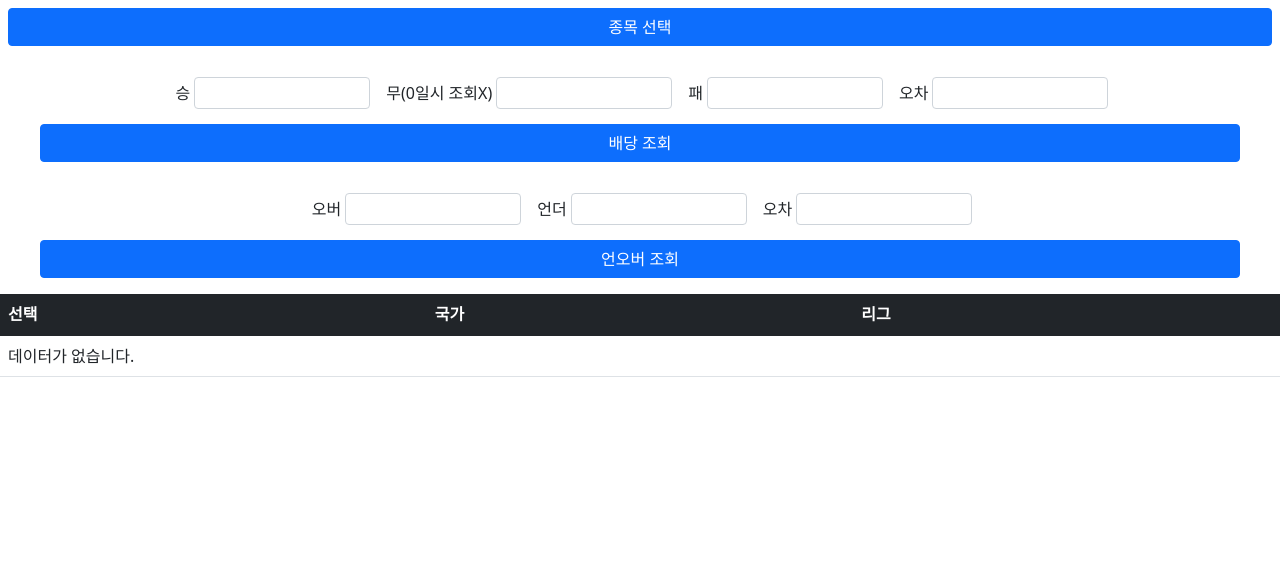
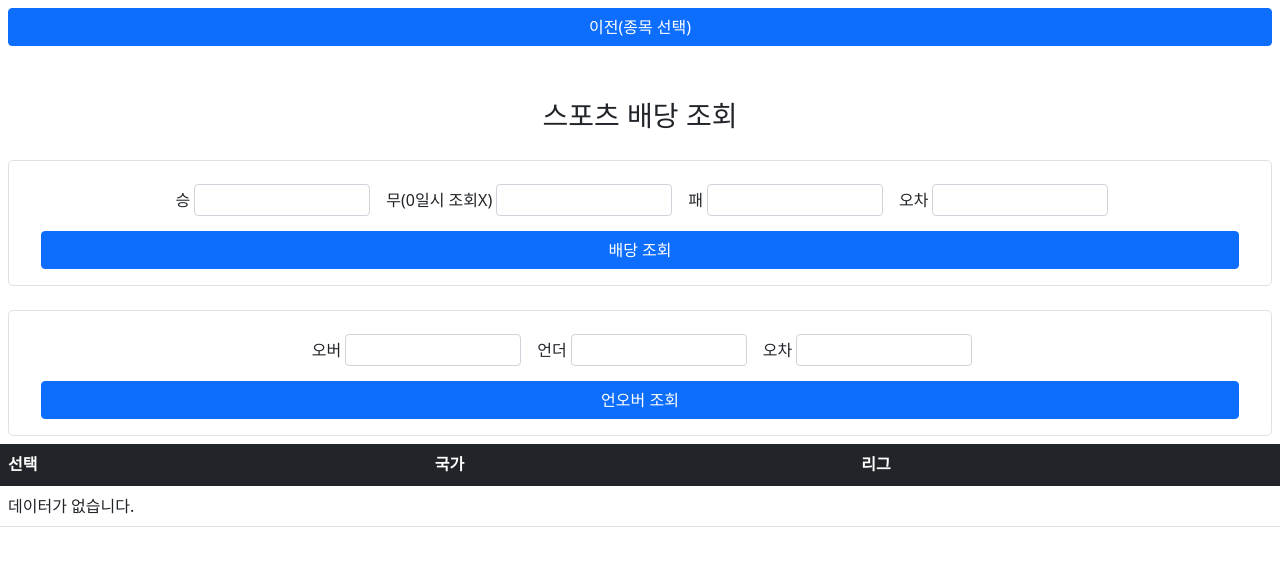
Before and after one commit to Cryptottat/django-channels-on-ec2, a Django app: page /sports/detail/1/ in a window 1280 px wide. Shown: the top 566 px of the page. Run offline with Django 4.2, Linux system fonts and the light colour scheme; data that the repository does not hold is empty; parts of the project's set-up code (start-up, migrations or seed data) failed here and were passed over; some libraries are stand-ins or nearby versions.

Commit message:
design update

```diff
--- a/sports/views.py
+++ b/sports/views.py
@@ -149,6 +149,14 @@ def get_checkbox(request):
     return render(request, 'sports/sports_index.html', {'sport_name_list': sport_name_list})
 
 def detail(request,sport_name):
+    if '하키' == sport_name:
+        sport_name = 'Hockey'
+    elif '농구' == sport_name:
+        sport_name = 'Basketball'
+    elif '야구' == sport_name:
+        sport_name = 'Baseball'
+    elif '축구' == sport_name:
+        sport_name = 'Football'
     sport_name=sport_name.lower()
     type_list = TypeInfo.objects.filter(sport_name=sport_name).values()
     score_list = ScoreInfo.objects.filter(sport_name=sport_name).all().values()
@@ -168,8 +176,20 @@ def index(request):
     #     value_list.append(i.values())
     print(sport_name_list)
 
+    kr_sport_name_list = []
+    for en_sport_name in sport_name_list:
+        if 'Hockey' == en_sport_name:
+            kr_sport_name_list.append('하키')
+        elif 'Basketball' == en_sport_name:
+            kr_sport_name_list.append('농구')
+        elif 'Baseball' == en_sport_name:
+            kr_sport_name_list.append('야구')
+        elif 'Football' == en_sport_name:
+            kr_sport_name_list.append('축구')
 
-    return render(request, 'sports/sports_index.html',{'sport_name_list':sport_name_list})
+
+
+    return render(request, 'sports/sports_index.html',{'sport_name_list':kr_sport_name_list})
 
 
 class Upload(APIView):
--- a/templates/sports/odds_result.html
+++ b/templates/sports/odds_result.html
@@ -67,7 +67,7 @@
         {% endfor %}
         {% else %}
         <tr>
-            <td colspan="3">공지사항이 없습니다.</td>
+            <td colspan="3">데이터가 없습니다.</td>
         </tr>
         {% endif %}
         </tbody>
--- a/templates/sports/sports_detail.html
+++ b/templates/sports/sports_detail.html
@@ -14,13 +14,21 @@
 
 </style>
 <div class="mx-2">
-    <button class="d-flex justify-content-center btn btn-primary btn-rounded w-100 mt-2" onclick="location.href='{% url 'sports:index' %}'">종목 선택</button>
+    <button class="d-flex justify-content-center btn btn-primary btn-rounded w-100 mt-2" onclick="location.href='{% url 'sports:index' %}'">이전(종목 선택)</button>
+</div>
+
+<div class="d-flex justify-content-center">
+    <div class="mt-5 align-bottom " style="vertical-align:bottom;">
+        <span class="fs-3" style="vertical-align:bottom;">
+            스포츠 배당 조회
+        </span>
+    </div>
 </div>
 
 <form action="{% url 'sports:get_checkbox' %}" method="get" enctype="multipart/form-data" id="input_form">
     <input type="hidden" name="sport_name" value="{{ sport_name }}">
-    <div class="mx-2  mt-4">
-        <div class="mb-3 input-container">
+    <div class="mx-2  mt-4 border rounded-3">
+        <div class="mb-3 input-container mt-3">
             <span class="input-class" style="display:flex; flex-direction: row; justify-content: center; align-items: center">
                 <label class="mx-1" for="win_odds" style="white-space: nowrap;">승</label>
                 <input type="number" step=0.01 class="form-control" style="font-size:12px; padding-left:0px; padding-right:0px;" name="win_odds" id="win_odds" oninput="inputChanged()" min="0" value="win_odds">
@@ -34,8 +42,8 @@
             <input class="d-flex justify-content-center btn btn-primary btn-rounded w-100 mt-2" name="request_type" type="submit" value="배당 조회">
         </div>
     </div>
-    <div class="mx-2  mt-4">
-        <div class="mb-3 input-container">
+    <div class="mx-2  mt-4 border rounded-3">
+        <div class="mb-3 input-container mt-3">
             <span class="input-class" style="display:flex; flex-direction: row; justify-content: center; align-items: center">
                 <label class="mx-1" for="over_unover" style="white-space: nowrap;">오버</label>
                 <input type="number" step=0.01 class="form-control" style="font-size:12px; padding-left:0px; padding-right:0px;" name="over_unover" id="over_unover" oninput="inputChanged()" min="0" value="win_odds">
```
Also changed, not shown: templates/sports/sports_index.html (+10 -3 lines).
